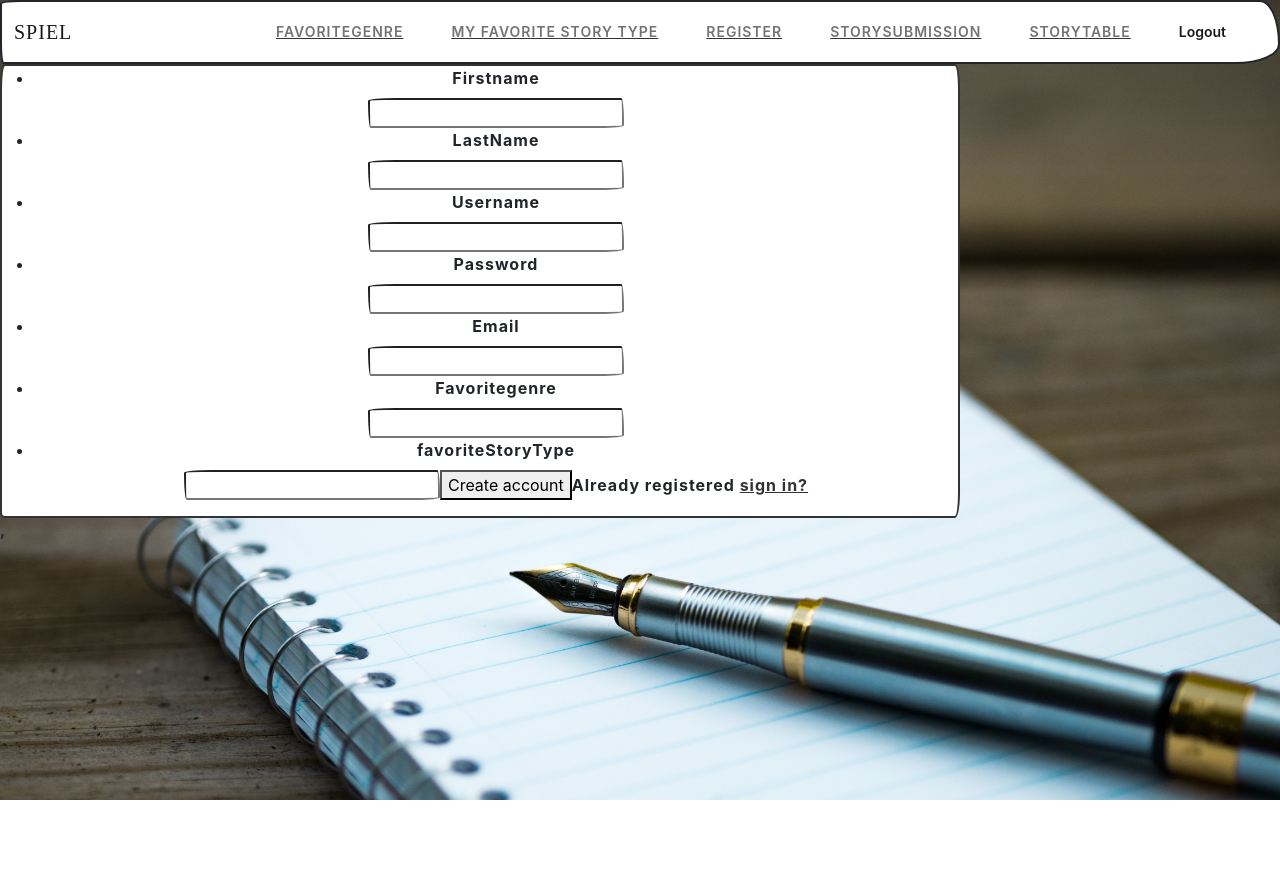
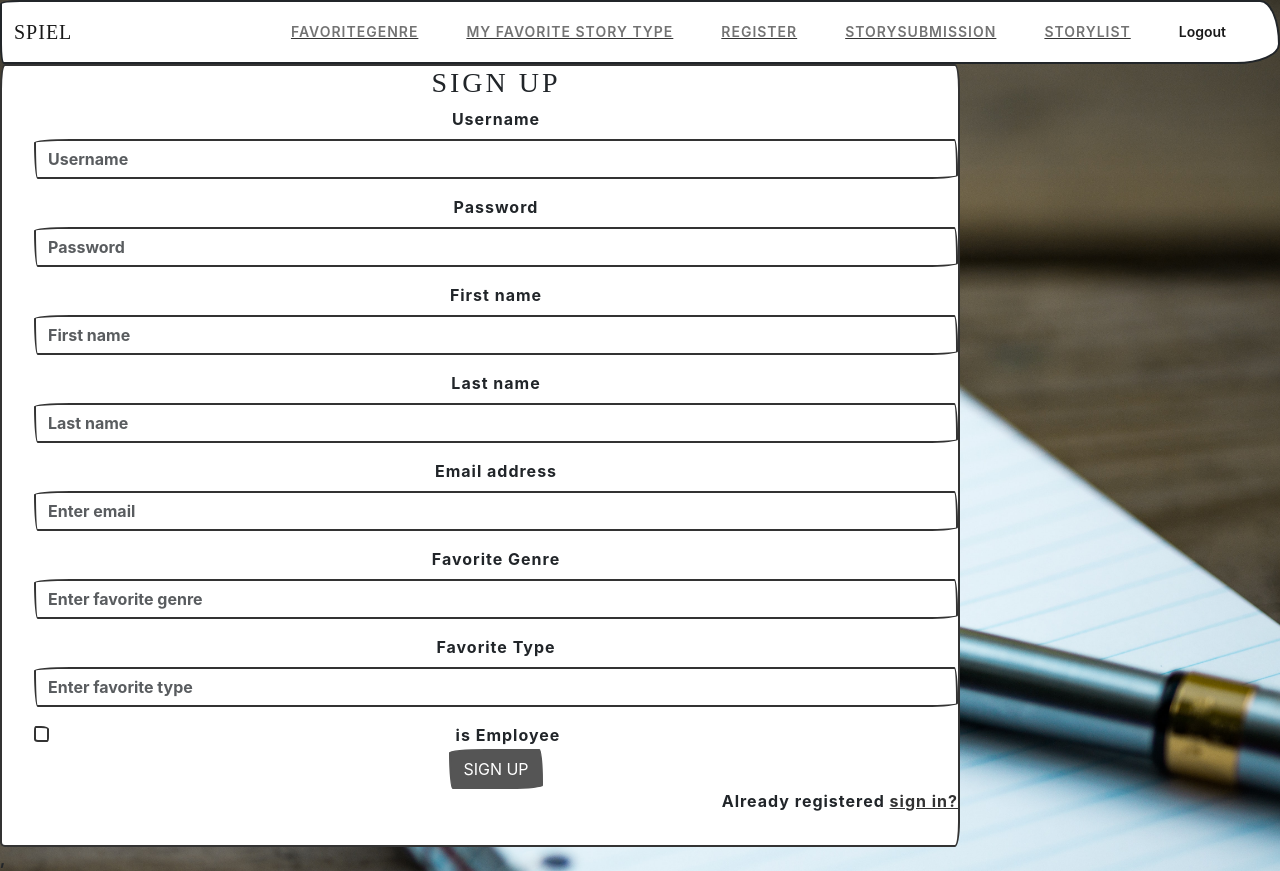
Before and after one commit to iamsamuellp/SpielFrontend, a React (Create React App) app in the folder spielfrontend/: page /register in a window 1280 px wide. Before the commit the page ends 800 px from the top, so only its background shows below. Built offline with nearby package versions, Linux system fonts and the light colour scheme; a web font is replaced by a local one.

Commit message:
fixed register.jsx and added some additional packages

```diff
--- a/spielfrontend/package.json
+++ b/spielfrontend/package.json
@@ -16,6 +16,7 @@
     "react-dom": "^17.0.2",
     "react-router-dom": "^5.3.0",
     "react-scripts": "4.0.3",
+    "react-searchbox-awesome": "^1.0.2",
     "web-vitals": "^1.1.2"
   },
   "scripts": {
--- a/spielfrontend/src/App.jsx
+++ b/spielfrontend/src/App.jsx
@@ -10,7 +10,7 @@ import {Redirect} from 'react-router';
 import NavBar from './Components/Navbar';
 import StoryForm from './Components/StoryForm';
 import Logout from './Components/Logout';
-import StoryTable from './Components/StoryTable';
+import StoryList from './Components/StoryList';
  // Added this :boom:
 
 class App extends Component {
@@ -24,10 +24,12 @@ class App extends Component {
     try{
         const user = jwtDecode(jwt);
         this.setState({user});
+        this.getCurrentUser(user)
     }catch{
 
     }
 }
+
 
 
   render() {
@@ -53,7 +55,7 @@ class App extends Component {
          <Route path="/storyform"component={StoryForm}/>
          <Route path="/logout"component={Logout}/>
          <Route path="/home" component={Home}/>
-         <Route path="/storytable" component={StoryTable} />
+         <Route path="/storylist" component={StoryList} />
       </Switch>
 
     </div>
--- a/spielfrontend/src/Components/Home.jsx
+++ b/spielfrontend/src/Components/Home.jsx
@@ -1,5 +1,4 @@
 import React from "react";
-import Register from "./Register";
 
 
 
--- a/spielfrontend/src/Components/Login.jsx
+++ b/spielfrontend/src/Components/Login.jsx
@@ -1,49 +1,73 @@
 import axios from 'axios';
-import React, { useState } from 'react';
-import{ Route } from 'react-router-dom';
-import 'bootstrap/dist/css/bootstrap.min.css';
-import Register from './Register';
+import React, { Component } from 'react';
+import jwtDecode from 'jwt-decode';
 
-
-const Login = () => {
-
-    const [username, setUserName] = useState('');
-    const[password, setPassword] = useState('');
-    const user ={};
-
-    const handleSubmit =(event) => {
-      event.preventDefault();
-      loginUser(username,password)
-
+class Login extends Component {
+    state = {
+        username: '',
+        password: '',
     }
 
-    async function loginUser(login,pass){
-      let log ={username : login, password:pass}
-      let response = await axios.post(`http://127.0.0.1:8000/api/auth/login/`,log)
-      console.log(response.data)
-      localStorage.setItem('token', response.data.access);
-      localStorage.setItem('refresh', response.data.refresh);
-      console.log(`refresh token`, response.data.refresh)
-      window.location = '/home'
-      //resets form
-
-      return localStorage;
+    componentDidMount() {
+        const jwt= localStorage.getItem('token');
+        try{
+            const user = jwtDecode(jwt);
+            this.setState({user})
+        }catch{}
     }
 
+    handleChange=(event) =>{
+        this.setState({
+            [event.target.name]: event.target.value,
+        });
+    };
 
+    handleSubmit = (event) => {
+        event.preventDefault();
+        let user ={
+            'username': this.state.username,
+            'password': this.state.password
+        }
+        console.log(user)
+        this.loginUser(user)
+    }
 
-return (
-  <form onSubmit={handleSubmit}>
-      <input type="text" name="username" placeholder="Username" value={username} onChange={(event) => setUserName(event.target.value)} />
-      <input name="password" type="password" placeholder="Password" value={password} onChange={(event) => setPassword(event.target.value)} />
-      <input type="submit" value="Login" class="btn btn-primary" />
-  </form>
+    loginUser = async (user) => {
+        try{
+            let response = await axios.post(`http://127.0.0.1:8000/api/auth/login/`, user)
+            console.log(response.data)
+            localStorage.setItem('token', response.data.access);
+            localStorage.setItem('refresh', response.data.refresh)
+            window.location = '/Home';
+            return localStorage;
+        }
+        catch{
+            console.log("Error! Login Failed!");
+        }
+    }
 
-
-
-
-      )
+  render(){
+    return (
+        <div className="loginContainer">
+            <div className="card mb-4">
+                <div className="card-body">
+                    <form onSubmit={(event) => this.handleSubmit(event)}>
+                        <h3>Login</h3>
+                        <div className="form-group">
+                            <label>Username</label>
+                            <input type="username" name="username" className="form-control" placeholder="Username" onChange = {this.handleChange} value= {this.state.username} />
+                        </div>
+                        <div className="form-group">
+                            <label>Password</label>
+                            <input type="password" name="password" className="form-control" placeholder="Password" onChange = {this.handleChange} value={this.state.password} />
+                        </div>
+                        <input type="submit" value="Login" className="btn btn-dark" />
+                    </form>
+                </div>
+            </div>
+        </div>
+    )
+}
 }
 
-
 export default Login ;
--- a/spielfrontend/src/Components/Navbar.jsx
+++ b/spielfrontend/src/Components/Navbar.jsx
@@ -4,8 +4,6 @@ import "bootswatch/dist/lux/bootstrap.min.css";
 import React from "react";
 import Logout from "./Logout";
 import { useState, useEffect } from "react";
-import axios from "axios";
-import Login from "./Login";
 
 
 
@@ -20,6 +18,7 @@ const NavBar = ({user,currentUser}) => {
   return (
     <nav className="navbar navbar-expand-lg navbar-light bg-white">
   <div class="container-fluid">
+    {user && <h4>Welcome {user.username}</h4> }
   <Link className="navbar-brand" to={"/Home"}>Spiel</Link>
     <button class="navbar-toggler" type="button" data-bs-toggle="collapse" data-bs-target="#navbarSupportedContent" aria-controls="navbarColor02" aria-expanded="false" aria-label="Toggle navigation">
       <span class="navbar-toggler-icon me-auto" padding-right="1 rem"></span>
@@ -42,14 +41,16 @@ const NavBar = ({user,currentUser}) => {
         <Link to ='/storyform'><a class="nav-link">StorySubmission</a></Link>
         </li>
         <li className="nav-item">
-        <Link to ='/storytable'><a class="nav-link">StoryTable</a></Link>
+        <Link to ='/storylist'><a class="nav-link">StoryList</a></Link>
         </li>
-        <li className = "nav-item"><Logout/></li>
+           <li className = "nav-item"><Logout/></li>
         </React.Fragment>
         }
-      {!user&&
+      {!user.is_employee &&
       <div>
-
+         {/* <li className="nav-item">
+        <Link to ='/unapproved_stories'><a class="nav-link">unapproved stories</a></Link>
+        </li> */}
       </div>
       }
       </ul>
--- a/spielfrontend/src/Components/Register.jsx
+++ b/spielfrontend/src/Components/Register.jsx
@@ -6,9 +6,9 @@ import React, { Component } from 'react';
 
 class Register extends Component {
     state ={
-      firstname:'',
-      lastName:'',
-      userName:'',
+      first_name:'',
+      last_name:'',
+      username:'',
       password:'',
       email:'',
       favorite_genre:'',
@@ -18,14 +18,14 @@ class Register extends Component {
 
   handleChange=(event) =>{
     this.setState({
-      [event.target.name]: event.target.value, is_employee:true
+      [event.target.name]: event.target.value, isemployee:true
     });
   };
 
 
   handleCheckbox = (event) => {
     this.setState({
-      is_employee: !this.state.is_employee
+      isemployee: !this.state.is_employee
     },function(){
       console.log(this.state.is_employee)
     })
@@ -33,23 +33,24 @@ class Register extends Component {
 
    handleSubmit=(event)=>{
      event.preventDefault()
-    let addUser={
-    'firstname': this.state.firstName,
-    'lastName': this.state.lastName,
-    'username': this.state.userName,
-    'password': this.state.password,
-    'email': this.state.email,
-    'favoriteGenre':this.state.favoriteGenre,
-    'favoriteType':this.state.favoriteType,
-    'is_employee':this.state.isemployee
+    let user={
+    first_name: this.state.first_name,
+    last_name: this.state.last_name,
+    username: this.state.username,
+    password: this.state.password,
+    email: this.state.email,
+    is_employee:this.state.is_employee,
+    favorite_genre:this.state.favorite_genre,
+    favorite_type:this.state.favorite_type
+
    }
-    console.log(addUser)
-     this.addNewUser(addUser)
+    console.log(user)
+     this.addNewUser(user)
   };
 
   async addNewUser(newUser){
     try{
-      let response = await axios.post("http://127.0.0.1:8000/api/auth/register/",newUser)
+      let response = await axios.post("http://127.0.0.1:8000/api/auth/register/", newUser)
       console.log(response);
       // window.location = '/login'
       console.log(newUser)
@@ -62,24 +63,45 @@ class Register extends Component {
       <div class= "card w-75 ">
     <ul>
 
-      <form className="form" onSubmit={(event) =>this.handleSubmit (event)} >
-        <li><label>Firstname</label></li>
-        <input name="firstName" onChange={this.handleChange} value={this.state.firstName}/>
-        <li><label>LastName</label></li>
-        <input name="lastName" onChange={this.handleChange} value={this.state.lastName}/>
-        <li><label>Username</label></li>
-        <input name="userName" onChange={this.handleChange} value={this.state.userName}/>
-        <li><label>Password</label></li>
-        <input name="password" onChange={this.handleChange} value={this.state.password}/>
-        <li><label>Email</label></li>
-        <input name="email" onChange={this.handleChange} value={this.state.email}/>
-        <li><label>Favoritegenre</label></li>
-        <input name="favoriteGenre" onChange={this.handleChange} value={this.state.favoriteGenre}/>
-        <li><label>favoriteStoryType</label></li>
-        <input name="favoriteType" onChange={this.handleChange} value={this.state.favoriteType}/>
-        <button type = "submit">Create account</button>
+    <form onSubmit={(event) => this.handleSubmit(event)}>
+              <h3>Sign Up</h3>
+              <div className="form-group">
+                  <label>Username</label>
+                  <input type="text" name="username" className="form-control" placeholder="Username" onChange={this.handleChange} value={this.state.username} />
+              </div>
+              <div className="form-group">
+                  <label>Password</label>
+                  <input type="text" name="password" className="form-control" placeholder="Password" onChange={this.handleChange} value={this.state.password}/>
+              </div>
+              <div className="form-group">
+                  <label>First name</label>
+                  <input type="text" name="first_name" className="form-control" placeholder="First name" onChange={this.handleChange} value={this.state.first_name} />
+              </div>
+              <div className="form-group">
+                  <label>Last name</label>
+                  <input type="text" name="last_name" className="form-control" placeholder="Last name" onChange={this.handleChange} value={this.state.last_name}/>
+              </div>
+              <div className="form-group">
+                  <label>Email address</label>
+                  <input type="email" name="email" className="form-control" placeholder="Enter email" onChange={this.handleChange} value={this.state.email}/>
+              </div>
+              <div className="form-group">
+                  <label>Favorite Genre </label>
+                  <input type="text" name="favorite_genre" className="form-control" placeholder="Enter favorite genre" onChange={this.handleChange} value={this.state.favorite_genre}/>
+              </div>
+              <div className="form-group">
+                  <label>Favorite Type </label>
+                  <input type="text" name="favorite_type" className="form-control" placeholder="Enter favorite type" onChange={this.handleChange} value={this.state.favorite_type}/>
+              </div>
+              <div className="form-check">
+              <label className="form-check-label" htmlFor="flexCheckDefault">is Employee</label>
+                  <input type="checkbox" className="form-check-input" name='is_employee' id="flexCheckDefault" onChange={this.handleCheckbox} value={this.state.is_employee}/>
+              </div>
 
-        Already registered <a href="/Login">sign in?</a>
+              <button type="submit" className="btn btn-dark">Sign Up</button>
+              <p className="forgot-password text-right">
+                  Already registered <a href="/Login">sign in?</a>
+              </p>
       </form>
 
     </ul>
--- a/spielfrontend/src/Components/StoryTable.jsx
+++ b/spielfrontend/src/Components/StoryList.jsx
@@ -3,10 +3,11 @@ import axios from "axios";
 import { Route, Router } from 'react-router';
 import { Link } from 'react-router-dom';
 import jwtDecode from 'jwt-decode';
+import Search from "react-searchbox-awesome"
 
 
 
-class StoryTable extends Component {
+class StoryList extends Component {
   constructor(props) {
     super(props);
     this.state = {
@@ -106,4 +107,4 @@ filteredSearch = () =>{
   }
 }
 
-export default StoryTable;
+export default StoryList;
```
Also changed, not shown: spielfrontend/src/Components/GetStory.jsx (added, +41 -0 lines), spielfrontend/public/manifest.json (deleted), 2 other files (tests, documents, lock files or other folders).
